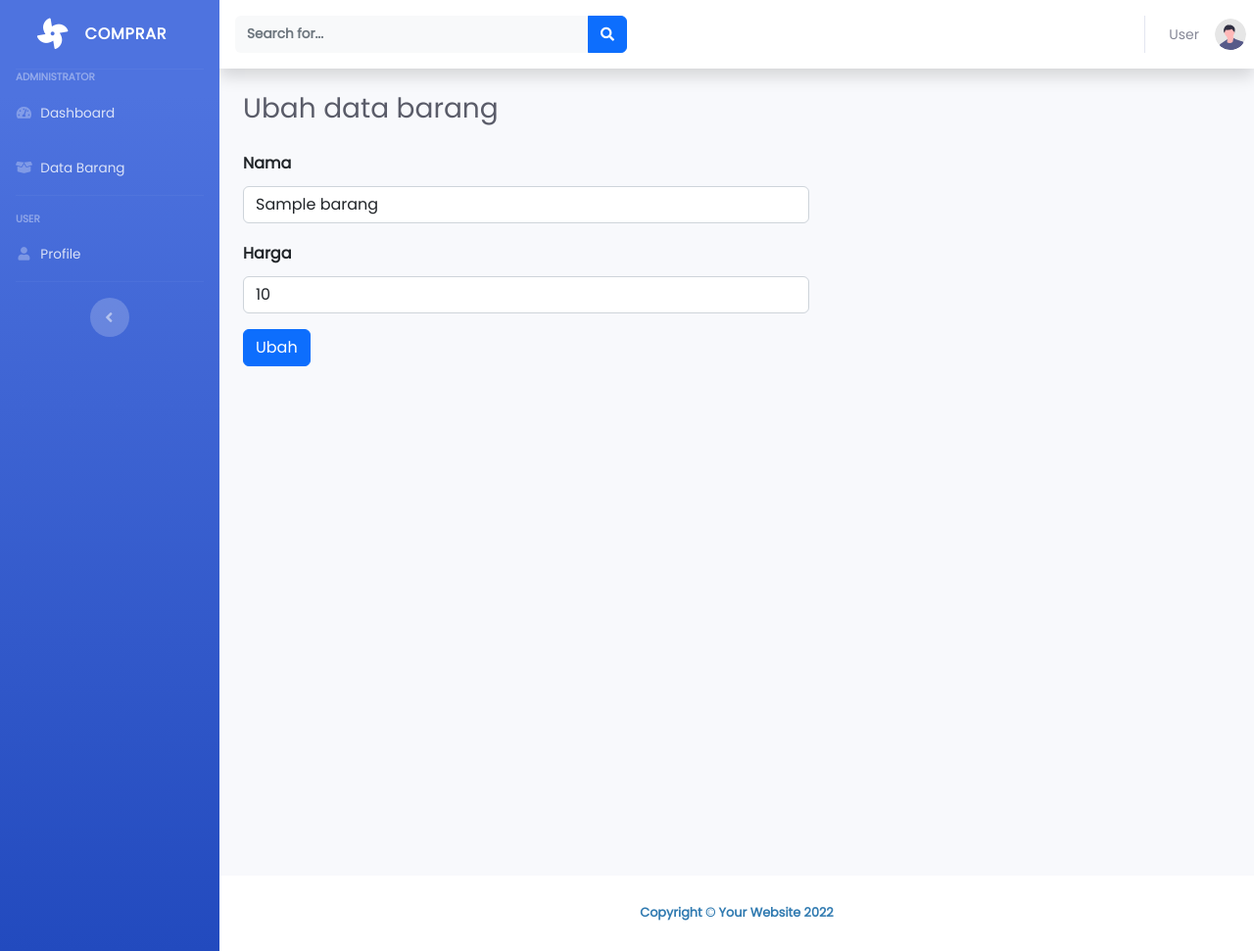
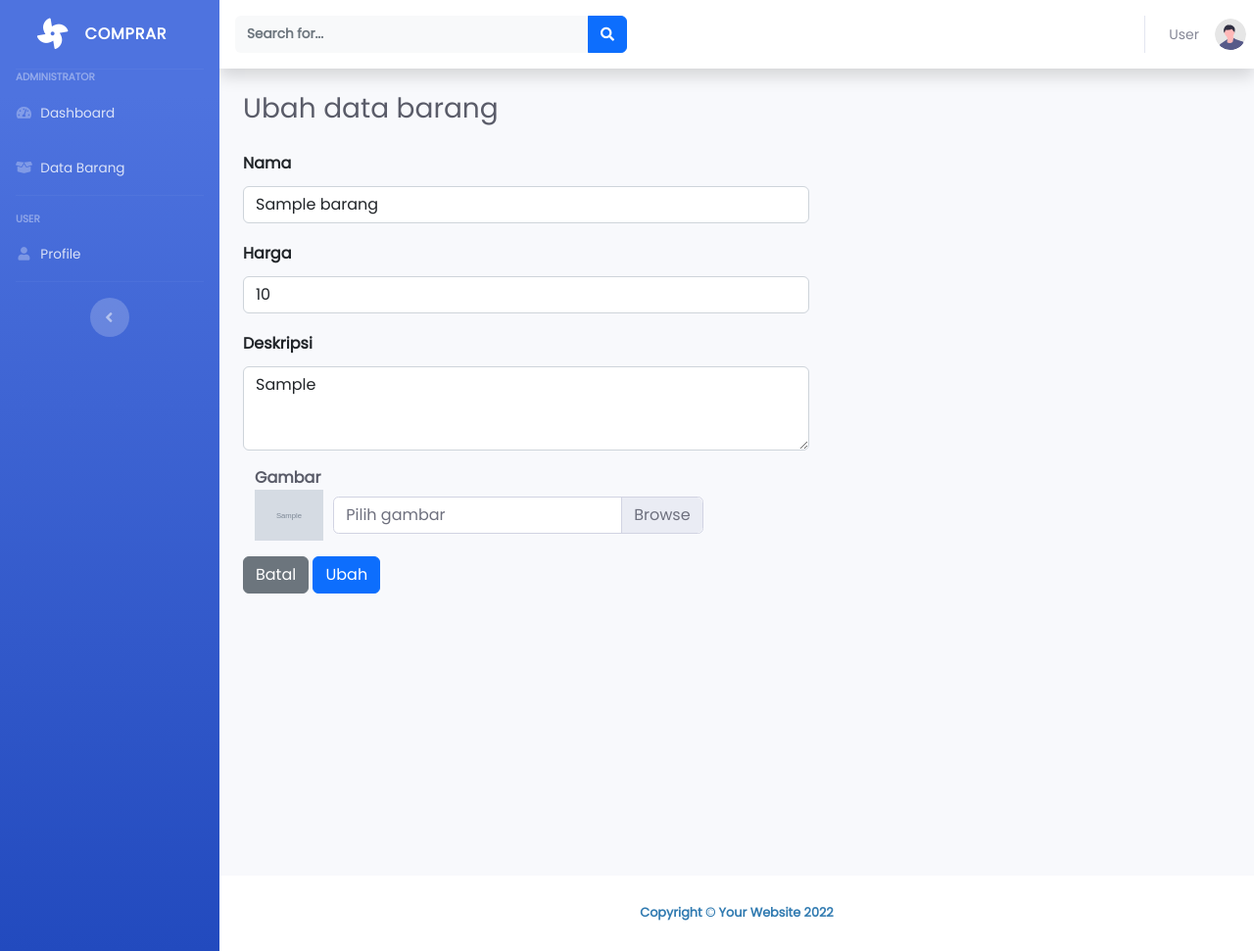
Before and after one commit to dryladen/Comprar, a CodeIgniter app: page /comprar/admin/ubahBarang/1 in a window 1280 px wide. Shown: the whole page at 98% size. Run offline with CodeIgniter, Linux system fonts and the light colour scheme; tables that the repository leaves empty or names only in its code hold one stand-in row (values such as "Sample post"); grey boxes marked "Sample" are stand-in pictures.

Commit message:
ubahBarang complete

```diff
--- a/application/controllers/Admin.php
+++ b/application/controllers/Admin.php
@@ -75,8 +75,26 @@ class Admin extends CI_Controller
         $this->load->view('admin/templates/footer');
         $this->load->view('templates/footer');
       } else {
+        $uploadGambar = $_FILES['gambar'];
+        if ($uploadGambar) {
+          $config['allowed_types'] = 'jpg|png|jpeg';
+          $config['max_size'] = '2048';
+          $config['upload_path'] = './assets/img/barang/';
+          $this->load->library('upload', $config);
+          if ($this->upload->do_upload('gambar')) {
+            $gambarLama = $data['item']['gambar'];
+            if($gambarLama != 'default-item.png'){
+              unlink(FCPATH . 'assets/img/barang/' . $gambarLama);
+            }
+            $gambarBaru = $this->upload->data('file_name');
+            $this->db->set('gambar',$gambarBaru);
+          } else {
+            echo $this->upload->display_errors();
+          }
+        }
         $this->db->set('nama', $this->input->post('nama'));
         $this->db->set('harga', $this->input->post('harga'));
+        $this->db->set('deskripsi', $this->input->post('deskripsi'));
         $this->db->where('id', $id);
         $this->db->update('barang');
         $this->session->set_flashdata('message', '<div class="alert alert-success" role="alert">Ubah barang berhasil !</div>');
@@ -90,7 +108,11 @@ class Admin extends CI_Controller
 
   public function hapusBarang($id)
   {
-    if (count($this->db->get_where('barang', ['id' => $id])->result_array()) > 0) {
+    $item = $this->db->get_where('barang', ['id' => $id])->row_array();
+    if (count($item) > 0) {
+      if($item['gambar'] != 'default-item.png'){
+        unlink(FCPATH . 'assets/img/barang/' . $item['gambar']);
+      }
       $this->db->delete('barang', ['id' => $id]);
       $this->session->set_flashdata('message', '<div class="alert alert-success" role="alert">Hapus barang berhasil !</div>');
       redirect('admin');
--- a/application/views/admin/templates/footer.php
+++ b/application/views/admin/templates/footer.php
@@ -24,14 +24,14 @@
   <div class="modal-dialog" role="document">
     <div class="modal-content">
       <div class="modal-header">
-        <h5 class="modal-title" id="exampleModalLabel">Ready to Leave?</h5>
+        <h5 class="modal-title" id="exampleModalLabel">Yakin ingin Logout?</h5>
         <button class="close" type="button" data-dismiss="modal" aria-label="Close">
           <span aria-hidden="true">×</span>
         </button>
       </div>
-      <div class="modal-body">Select "Logout" below if you are ready to end your current session.</div>
+      <div class="modal-body">Pilih "Logout" dibawah jika ingin keluar.</div>
       <div class="modal-footer">
-        <button class="btn btn-secondary" type="button" data-dismiss="modal">Cancel</button>
+        <button class="btn btn-secondary" type="button" data-dismiss="modal">Batal</button>
         <a class="btn btn-primary" href="<?= base_url('auth/logout') ?>">Logout</a>
       </div>
     </div>
--- a/application/views/admin/ubahBarang.php
+++ b/application/views/admin/ubahBarang.php
@@ -1,15 +1,38 @@
 <div class="container-fluid vh-100">
   <div class="col col-7">
     <h1 class="h3 mb-4 text-gray-800">Ubah data barang</h1>
-    <form action="<?= base_url('admin/ubahBarang/').$item['id'] ?>" method="POST">
+    <form action="<?= base_url('admin/ubahBarang/') . $item['id'] ?>" method="POST" enctype="multipart/form-data">
       <div class="form-group">
         <label for="nama">Nama</label>
         <input type="text" class="form-control" id="nama" name="nama" placeholder="Nama baru" value="<?= $item['nama'] ?>">
       </div>
       <div class="form-group">
-        <label for="exampleInputPassword1">Harga</label>
+        <label for="harga">Harga</label>
         <input type="number" class="form-control" id="harga" name="harga" placeholder="Harga baru" value="<?= $item['harga'] ?>">
       </div>
+      <div class="form-group">
+        <label for="deskripsi">Deskripsi</label>
+        <textarea class="form-control" id="deskripsi" name="deskripsi" rows="3"><?= $item['deskripsi'] ?></textarea>
+      </div>
+      <div class="form-group">
+        <div class="col font-weight-bold text-gray-800">
+          Gambar
+        </div>
+        <div class="col-sm-10">
+          <div class="row">
+            <div class="col-sm-2 text-center">
+              <img width="70px" src="<?= base_url('assets/img/barang/').$item['gambar'] ?>" class="img-img-thumbnail" alt="">
+            </div>
+            <div class="col-sm-10 d-flex align-items-center">
+              <div class="custom-file">
+                <input type="file" class="custom-file-input" id="gambar" name="gambar">
+                <label class="custom-file-label" for="gambar">Pilih gambar</label>
+              </div>
+            </div>
+          </div>
+        </div>
+      </div>
+      <button type="button" class="btn btn-secondary">Batal</button>
       <button type="submit" class="btn btn-primary">Ubah</button>
     </form>
   </div>
```
Also changed, not shown: assets/img/barang/uranus.jpg (deleted), assets/img/barang/uranus1.jpg (deleted), assets/img/barang/uranus2.jpg (deleted).
